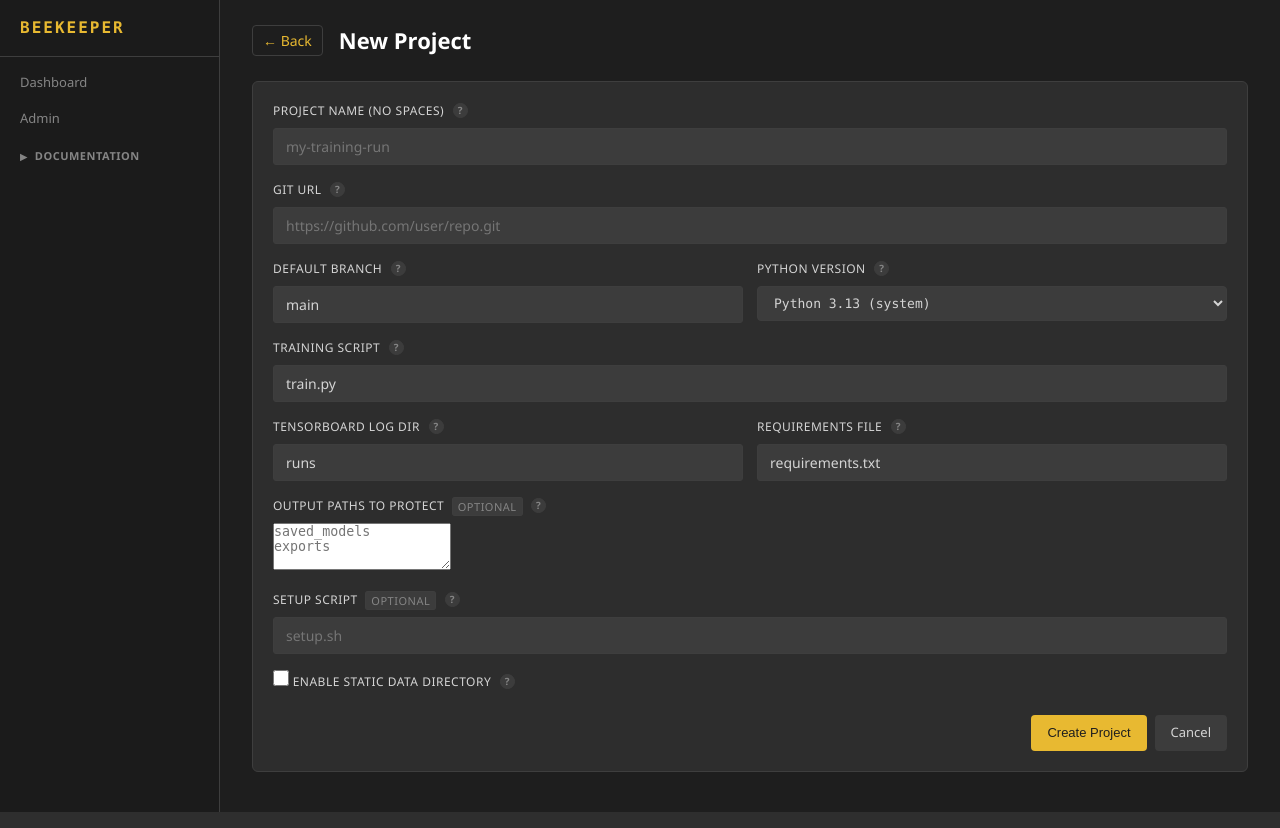
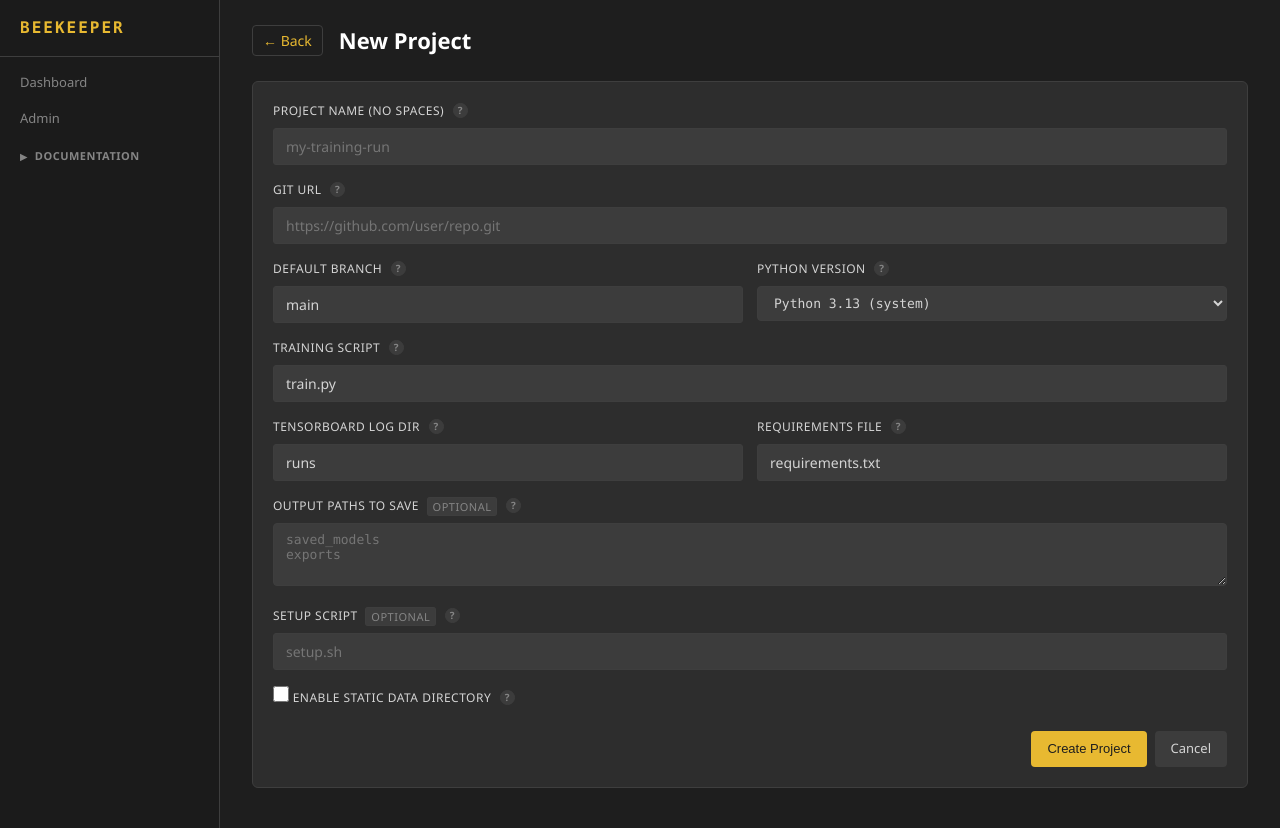
Before and after one commit to bobcowher/beekeeper, a Flask app: page /projects/new in a window 1280 px wide. Run offline with Flask 3, Linux system fonts and the light colour scheme; some libraries are stand-ins or nearby versions.

Commit message:
fix: textarea dark theme styling, rename Protect to Save for output paths

```diff
--- a/static/css/style.css
+++ b/static/css/style.css
@@ -394,7 +394,7 @@ body {
 }
 
 /* Forms */
-input, select {
+input, select, textarea {
     background: var(--bg-input);
     border: 1px solid var(--border);
     border-radius: 4px;
@@ -405,7 +405,11 @@ input, select {
     width: 100%;
 }
 
-input:focus, select:focus {
+textarea {
+    resize: vertical;
+}
+
+input:focus, select:focus, textarea:focus {
     outline: none;
     border-color: var(--accent);
 }
--- a/templates/create_project.html
+++ b/templates/create_project.html
@@ -110,8 +110,8 @@
 
     <div class="form-group">
         <label for="output_paths">
-            Output Paths to Protect <span class="optional-tag">optional</span>
-            <span class="tooltip-icon" title="Workspace-relative directories that should be stored outside disposable workspaces. Enter one path per line. TensorBoard logs are protected separately by the TensorBoard Log Dir setting.">?</span>
+            Output Paths to Save <span class="optional-tag">optional</span>
+            <span class="tooltip-icon" title="Workspace-relative directories to save outside disposable workspaces. Enter one path per line. TensorBoard logs are saved separately by the TensorBoard Log Dir setting.">?</span>
         </label>
         <textarea id="output_paths" name="output_paths" rows="3" placeholder="saved_models&#10;exports"></textarea>
     </div>
--- a/templates/edit_project.html
+++ b/templates/edit_project.html
@@ -55,8 +55,8 @@
 
     <div class="form-group">
         <label for="output_paths">
-            Output Paths to Protect <span class="optional-tag">optional</span>
-            <span class="tooltip-icon" title="Workspace-relative directories that should be stored outside disposable workspaces. Enter one path per line. TensorBoard logs are protected separately by the TensorBoard Log Dir setting.">?</span>
+            Output Paths to Save <span class="optional-tag">optional</span>
+            <span class="tooltip-icon" title="Workspace-relative directories to save outside disposable workspaces. Enter one path per line. TensorBoard logs are saved separately by the TensorBoard Log Dir setting.">?</span>
         </label>
         <textarea id="output_paths" name="output_paths" rows="3" placeholder="saved_models&#10;exports">{{ (project.get('output_paths') or [])|join('\n') }}</textarea>
     </div>
--- a/templates/project.html
+++ b/templates/project.html
@@ -46,7 +46,7 @@
         <dt>Python</dt><dd>{{ project.python_version }}</dd>
         <dt>Train File</dt><dd>{{ project.train_file }}</dd>
         <dt>TB Log Dir</dt><dd>{{ project.tensorboard_log_dir }}</dd>
-        <dt>Protected Outputs</dt><dd>{{ (project.get('output_paths') or [])|join(', ') or '<span class="muted">none</span>'|safe }}</dd>
+        <dt>Saved Outputs</dt><dd>{{ (project.get('output_paths') or [])|join(', ') or '<span class="muted">none</span>'|safe }}</dd>
         <dt>Req. File</dt><dd>{{ project.requirements_file }}</dd>
         <dt>Env Type</dt><dd>{{ project.get('env_type', 'venv') }}</dd>
         <dt>Setup Script</dt><dd>{{ project.get('setup_script') or '<span class="muted">none</span>'|safe }}</dd>
```
